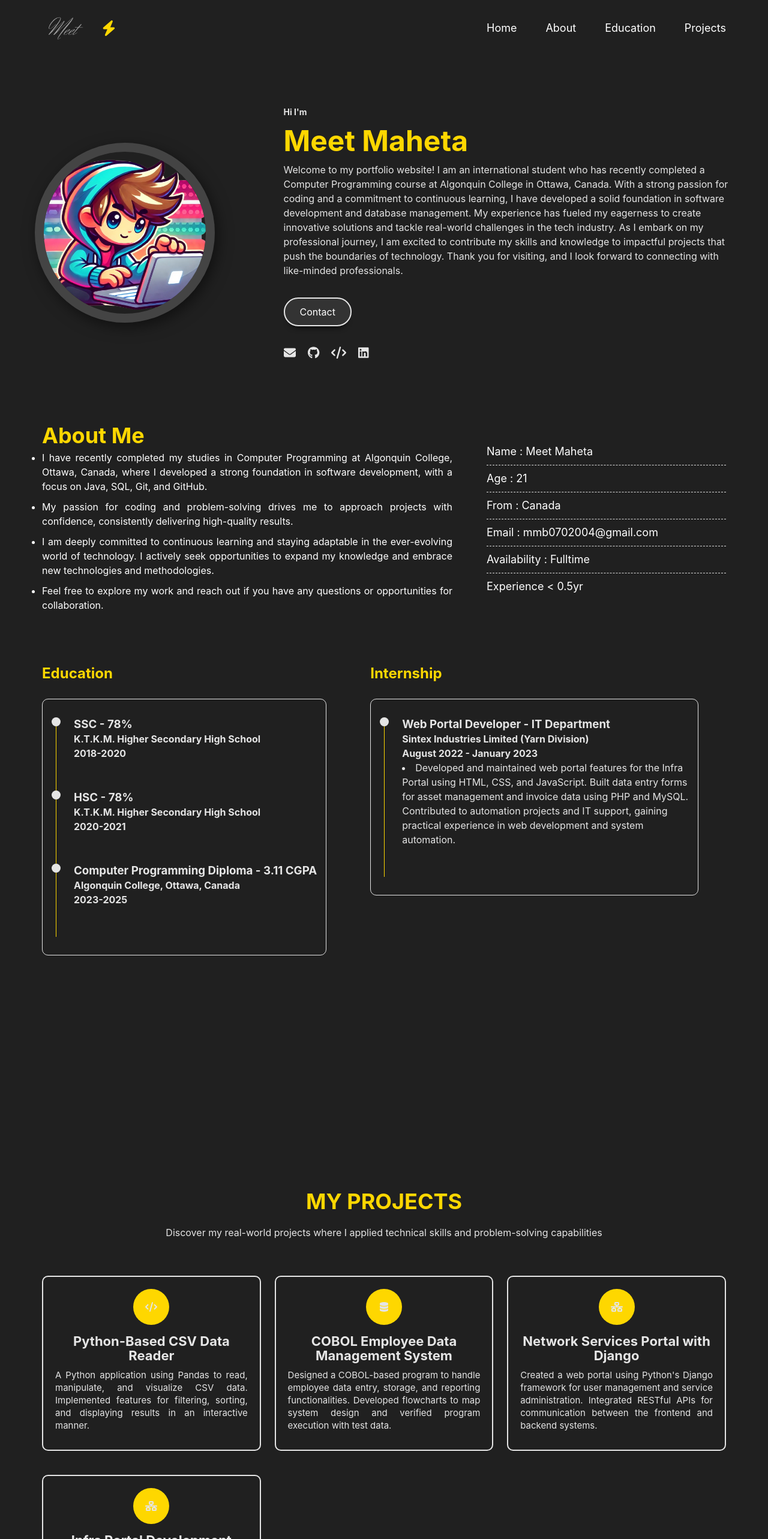
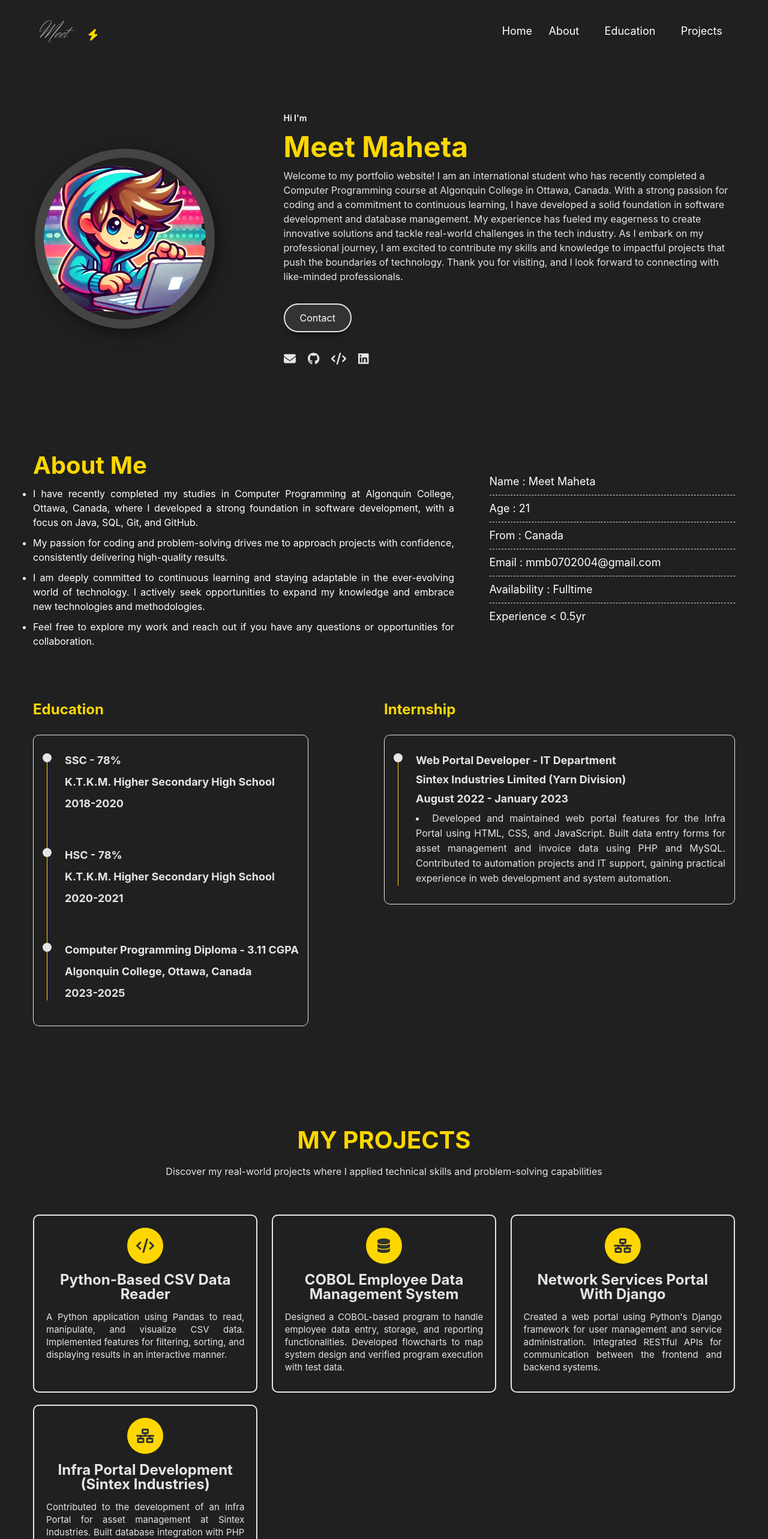
Before and after one commit to mmb0710/Meet-Maheta-Portfolio, a React (Create React App) app: page / in a window 1280 px wide. Shown: the top 2566 px of the page at 60% size. Built offline with nearby package versions, Linux system fonts and the light colour scheme.

Commit message:
Edited Source Code

```diff
--- a/src/App.css
+++ b/src/App.css
@@ -4,47 +4,47 @@ html {
   scroll-behavior: smooth;
 }
 
-* {
-  margin: 0;
-  padding: 0;
-  box-sizing: border-box;
-  scroll-behavior: smooth;
+*{
+  margin:0;
+  padding:0;
+  box-sizing:border-box;
+  scroll-behavior:smooth;
+}
+a{
+  text-decoration: none ;
+  color:#fff;
+  transition:0.3s;
+}
+ul{
+  list-style:none;
+}
+img{
+  max-width: 100%;
+}
+body{
+  font-family: 'Lexend', sans-serif;
+  font-size:16px;
+  line-height:24px;
+  background-color:#202020;
+}
+.container{
+  width: 1170px;
+  margin:auto;
 }
 
-a {
-  text-decoration: none;
-  color: #fff;
-  transition: 0.3s;
-}
 
-ul {
-  list-style: none;
-}
 
-img {
-  max-width: 100%;
-}
-
-body {
-  font-family: 'Lexend', sans-serif;
-  font-size: 16px;
-  line-height: 24px;
-  background-color: #202020;
-  color: #e5e5e5;
-}
-
-.container {
-  width: 100%;
-  max-width: 1170px;
-  margin: auto;
-  padding: 0 15px; /* Added padding to prevent content from touching edges */
-}
 
       /*---------------------------Header---------------------------*/
 
+.header-area{
+  padding:25px 0;
+  transition: padding .3s;
+}
+
 .header-area {
-  padding: 20px 0;
-  transition: padding 0.3s;
+  padding: 25px 0;
+  transition: padding .3s;
 }
 
 .header {
@@ -56,28 +56,33 @@ body {
 .logo {
   display: flex;
   align-items: center;
+  text-transform: uppercase;
   font-size: 26px;
   font-weight: 700;
-  text-transform: uppercase;
 }
 
 .logo img {
-  width: 80px;
+  width: 80px; /* Adjust as necessary */
   margin-right: 10px;
 }
 
 .navbar {
   display: flex;
-  justify-content: space-between;
-  width: 35%;
+  justify-content: space-between; /* Distributes space evenly */
+  width: 35%; /* Adjust width as needed */
+  list-style: none;
+  margin: 0;
+  padding: 0;
 }
 
 .navbar li {
+  flex-grow: 1; /* Makes each link take equal space */
   text-align: center;
 }
 
 .navbar li a {
   color: #fff;
+  text-decoration: none;
   font-size: 18px;
   transition: color 0.3s;
 }
@@ -116,51 +121,118 @@ body {
   padding: 5px;
 }
 
+.header{
+  display:flex;
+  justify-content: space-between;
+  align-items: center;
+  /* padding-bottom: 2rem; */
+}
+.logo {
+  display: flex;
+  align-items: center;
+  position: relative;
+  text-transform: uppercase;
+  font-size: 26px;
+  font-weight: 700;
+}
+
+.logo .fa-bolt {
+  color: #fed700;
+  font-size: 19.5px;
+  position: absolute;
+  top: 60%;
+  left: 100%;
+  transform: translate(-50%, -50%);
+  z-index: 1;
+}
+
+.signature {
+  width: 100px;
+  height:auto;
+  margin-right: 10px;
+}
+
+.header ul li:first-child {
+  margin-right: auto;
+}
+
+.header ul{
+  display: flex;
+  align-items: center;
+}
+.header ul li{
+  margin: 0 15px;
+}
+.header ul li a{
+  text-transform: capitalize;
+  display: block;
+}
+.header ul li a.active{
+  color: #fed700;
+}
+.header ul li a:hover{
+  color:#fed700;
+}
+.header .menu_icon{
+  color:#fff;
+  font-size: 18px;
+  cursor: pointer;
+  display: none;
+}
+
+
 /*---------------------------HomePage--------------------------*/
 
-.FirstElement {
-  display: flex;
+.FirstElement{
+   display:flex;
    justify-content: space-around;
    align-items: center;
    padding-top: 5rem;
 }
 
-.FirstElement .profile-photo {
+.FirstElement.adjusted-padding {
+  padding-top: 40px;
+}
+
+.FirstElement .profile-photo{
   width: 300px;
-  height: 300px;
+  height:  300px;
   border-radius: 50%;
   overflow: hidden;
   border: 15px solid #444444;
-  box-shadow: 5px 7px 25px rgba(0, 0, 0, 0.5);
+  box-shadow: 5px 7px 25px rgba(0, 0, 0, 0.5)
 }
-
-.profile-text {
+profile-photo .img{
+  height: 100%;
+  width: 100%;
+  transition: 0.5s;
+}
+.FirstElement .profile-photo img:hover{
+  transform: scale(1.2);
+}
+.profile-text{
   max-width: 750px;
   display: flex;
   flex-direction: column;
 }
-
-.profile-text h5 {
+.profile-text h5{
   color: #e5e5e5;
   font-size: 14px;
 }
-
-.profile-text h1 {
+.profile-text h1{
   color: #fed700;
   font-size: 3rem;
 }
-
-.profile-text p {
-  color: #e5e5e5;
+.profile-text p{
+  color:#e5e5e5;
 }
-
 .profile-text .social {
   display: flex;
-  gap: 20px;
+  gap: 20px; /* Adjust the spacing as necessary */
 }
 
 .profile-text .social a {
-  font-size: 20px;
+  font-size: 20px; /* Adjust the icon size */
   color: #e5e5e5;
   transition: 0.5s;
 }
@@ -173,45 +245,41 @@ body {
 .FirstElement .profile-photo img {
   width: 100%;
   height: 100%;
-  transition: transform 0.5s ease-in-out;
+  transition: transform 0.5s ease-in-out; /* Smooth image zoom effect */
 }
 
 .FirstElement .profile-photo:hover {
-  transform: scale(1.05);
-  box-shadow: 8px 10px 30px rgba(0, 0, 0, 0.7);
+  transform: scale(1.05); /* Slightly scale up the container */
+  box-shadow: 8px 10px 30px rgba(0, 0, 0, 0.7); /* Deeper shadow on hover */
 }
 
 .FirstElement .profile-photo:hover img {
-  transform: scale(1.1);
+  transform: scale(1.1); /* Zoom in the image */
 }
 
 /*---------------------------About---------------------------*/
 
-.about-area {
-  padding-top: 100px;
+.about-area{
+  padding-top: 130px;
   background-color: #202020;
 }
-
-.about {
+.about{
   display: flex;
   justify-content: space-between;
   align-items: center;
-  margin-bottom: 50px;
+  margin-bottom:50px;
 }
-
-.about-content {
+.about-content{
   flex-basis: 60%;
 }
-
-.about-content h4 {
+.about-content h4{
   color: #fed700;
-  font-size: 36px;
-  line-height: 50px;
+  font-size: 40px;
+  line-height: 70px;
   text-transform: capitalize;
 }
-
 .about-content ul {
-  color: #fff;
+  color:#fff;
   text-align: justify;
 }
 
@@ -220,91 +288,95 @@ body {
   margin-bottom: 10px;
 }
 
-.about-skills {
+.about-skills{
   flex-basis: 35%;
 }
-
-.about-skills ul li {
+.about-skills ul li{
   border-bottom: 1px dashed #ddd;
   padding-bottom: 10px;
   margin-bottom: 10px;
   color: #fff;
   font-size: 18px;
 }
-
-.about-skills ul li:last-child {
+.about-skills ul li:last-child{
   border-bottom: 0;
   padding-bottom: 0;
   margin-bottom: 0;
 }
 
+
 /*---------------------------Button---------------------------*/
 
-.btn-group {
+.btn-group{
   margin: 45px 0;
 }
-
-.btn-group .btn {
+.btn-group .btn{
   border-color: #d5d5d5;
   color: #fff;
   background-color: #333;
-  padding: 12px 25px;
+  padding:12px 25px;
   margin: 5px 0;
   margin-right: 7px;
   border-radius: 30px;
   border: 2px solid #e5e5e5;
   box-shadow: 0 10px 10px -8px rgb(0 0 0 / 78%);
 }
-
-.btn.active {
+.btn.active{
   border-color: #fed700;
 }
 
+
 /*---------------------------Education & Internship---------------------------*/
 
-.education-content .row {
+.education-content .row{
   display: flex;
   border-radius: 5px;
-  margin-bottom: 150px;
-  flex-wrap: wrap; /* Ensures wrapping for smaller screens */
+  height: 400px;
+  margin-bottom: 250px;
 }
 
-.education-content .title {
+.education-content .title{
   color: #fed700;
 }
-
 .education-content .row .education,
-.education-content .row .internship {
+.education-content .row .internship
+{
   color: #e5e5e5;
-  flex: 0 0 48%;
+  flex:0 0 50%;
+  max-width: 50%;
   margin-top: 30px;
 }
-
-.education-content h3.title {
-  font-size: 24px;
+.education-content  h3.title{
+  font-size:24px;
   margin-bottom: 30px;
   font-weight: 700;
 }
-
-.education-content .row.timeline-box {
-  flex: 0 0 100%;
+.education-content .row.timeline-box{
+  flex:0 0 100%;
+  max-width: 100%;
 }
-
-.education-content .row .timeline {
+.education-content .row .timeline{
+  /* background-color:#e5e5e5; */
   padding: 30px 15px;
   border: 1px solid #e5e5e5;
   border-radius: 10px;
   width: 100%;
   position: relative;
 }
-
-.education-content .row .timeline-item {
-  position: relative;
+.education-content .row .timeline-item{
+  position:relative;
   padding-left: 37px;
   padding-bottom: 50px;
 }
-
-.education-content .row .timeline-item::before {
+.education-content .row  .internship .timeline-item{
+  position:relative;
+  padding-left: 37px;
+  padding-bottom: 30px;
+}
+.education-content .row .timeline-item:last-child{
+  padding-bottom: 0;
+}
+.education-content .row .timeline-item::before{
   content: "";
   width: 1px;
   position: absolute;
@@ -313,8 +385,7 @@ body {
   top: 0;
   background-color: #fed700;
 }
-
-.education-content .row .circle-dot {
+.education-content .row .circle-dot{
   position: absolute;
   left: 0;
   top: 0;
@@ -323,34 +394,47 @@ body {
   border-radius: 50%;
   background-color: #e5e5e5;
 }
+.education-content .row .timeline-title  {
+  font-weight: 700;
+  font-size: 18px;
+  margin-bottom: 12px;
+}
+.education-content .row .internship .timeline-title  {
+  font-weight: 700;
+  font-size: 18px;
+  margin-bottom: 8px;
+}
+.education-content .row .timeline-text{
+  line-height: 25px;
+  font-size: 16px;
+  text-align: justify;
+}
+
+
 
 /*---------------------------Projects---------------------------*/
-
-.project-content {
+.project-content{
   padding: 90px 0;
 }
-
-.project-title {
+.project-title{
   margin-bottom: 60px;
   text-align: center;
 }
-
-.project-title h4 {
+.project-title h4{
   text-transform: uppercase;
-  font-size: 36px;
+  font-size: 40px;
   line-height: 40px;
   color: #fed700;
   margin-bottom: 20px;
 }
 
 .project-content .project {
-  padding: 20px;
+  position: relative;
+  padding: 20px; /* Reduced padding for more compact content */
   border: 2px solid #e5e5e5;
   border-radius: 10px;
   text-align: center;
-  transition: 0.3s;
-  flex-basis: 32%;
-  margin-bottom: 20px;
+  transition: .3s;
 }
 
 .project-content .project:hover {
@@ -358,7 +442,7 @@ body {
 }
 
 .icon-wrapper {
-  background-color: #fed700;
+  background-color: #fed700; /* Circle background color */
   width: 60px;
   height: 60px;
   border-radius: 50%;
@@ -368,45 +452,75 @@ body {
   margin: 0 auto 15px auto;
 }
 
+.project-icon {
+  color: #333; /* Icon color */
+  font-size: 24px; /* Icon size */
+}
+
 .project h4 {
-  font-size: 22px;
+  font-size: 22px; /* Slightly smaller font for headings */
   margin: 10px 0;
 }
 
 .project p {
-  font-size: 15px;
+  font-size: 15px; /* Adjusted font size for compactness */
   color: #e5e5e5;
-  line-height: 1.4;
-  margin: 10px 0;
+  line-height: 1.4; /* Adjusted line-height for better text compactness */
+  margin: 10px 0; /* Margin adjustment for spacing between paragraphs */
   text-align: justify;
 }
 
-.project-title p {
+.project-title p{
   color: #e5e5e5;
 }
-
-.projects {
+.projects{
   display: flex;
   justify-content: space-between;
   flex-wrap: wrap;
-  gap: 20px;
+  gap: 20px; /* Added gap between project cards */
 }
-
+.project {
+    color: #e5e5e5;
+    border: 2px solid #e5e5e5;
+    border-radius: 10px;
+    width: 100%;
+    max-width: 32%; /* Ensures the project boxes maintain a consistent width */
+    position: relative;
+    padding: 20px; /* Reduced padding */
+    text-align: center;
+    flex-basis: 32%;
+    transition: .3s;
+}
+.project i {
+  background-color: #fed700;
+  width: 60px;
+  height: 60px;
+  color: #333;
+  font-size: 26px;
+  line-height: 60px;
+  border-radius: 50%;
+}
+.project h4 {
+  font-size: 24px;
+  text-transform: capitalize;
+  margin: 15px 0;
+}
 .project:hover {
   border-color: #fed700;
 }
 
 /*---------------------------Footer---------------------------*/
-
 .footer {
     max-width: 950px;
     margin: 0 auto;
     padding: 15px 0 26px;
     border-top: 1px solid rgba(255, 255, 255, 0.1);
     color: rgba(255, 255, 255, 0.4);
+    display: flex;
+    flex-direction: column;
+    align-items: center;
     text-align: center;
   }
-
   .footer .message {
     font-size: 12px;
     color: rgba(255, 255, 255, 0.4);
@@ -417,72 +531,84 @@ body {
     font-size: 12px;
   }
 
-/*------------------- Responsive Design for small screens -------------------*/
 
-/* Tablet Layout */
-@media only screen and (max-width: 1050px) {
-  .FirstElement {
+
+
+ /*------------------- Responsive Design on small screen -------------------*/
+
+/* Medium layout */
+@media only screen and (min-width:1000px) and (max-width:1200px){
+  .container{
+    width: 970px;
+  }
+}
+
+@media(max-width:1050px){
+  .FirstElement{
     flex-direction: column;
     padding-top: 2rem;
   }
-
-  .profile-text {
-    padding: 40px 0;
+  .profile-text{
+    padding: 40px 0px;
   }
 }
 
-@media only screen and (max-width: 768px) {
-  .container {
-    padding: 0 20px;
+
+
+/* tablet layout */
+@media only screen and (min-width:768px) and (max-width:999px){
+  .container{
+    width: 750px;
+  }
 }
 
-  .projects {
-    flex-direction: column;
+
+/* Mobile Layout */
+@media only screen and (max-width:767px){
+  .container{
+    width: 350px;
   }
 
-  .project {
+  .header .menu_icon {
+    display: block;
+  }
+  .header ul{
+    display: none;
+  }
+  .header i{
+    color: #e5e5e5;
+  }
+
+  .profile-text{
+    width: 350px;
+  }
+  .FirstElement .profile-text p{
+    text-align: justify;
+  }
+  .about{
+    flex-direction: column;
     flex-basis: 100%;
     margin-bottom: 30px;
   }
+  .about-skills{
+    width: 100%;
+    margin-top: 30px;
+  }
+  .education-content .row {
+    flex-direction: column;
+    height: auto;
+    margin-bottom: 50px;
   }
 
-/* Mobile Layout */
-@media only screen and (max-width: 576px) {
-  body {
-    font-size: 14px;
-    line-height: 22px;
+  .education-content .row .education,
+  .education-content .row .internship {
+    flex-basis: 100%;
+    max-width: 100%;
+    margin-top: 30px;
+  }
+  .project{
+    flex-basis: 100%;
+    margin-bottom: 30px;
   }
 
-  .FirstElement {
-    padding-top: 1.5rem;
 }
-
-  .FirstElement .profile-photo {
-    width: 200px;
-    height: 200px;
-  }
-
-  .profile-text h1 {
-    font-size: 2rem;
-  }
-
-  .profile-text p {
-    font-size: 14px;
-  }
-
-  .projects {
-    gap: 15px;
-  }
-
-  .about {
-    flex-direction: column;
-  }
-
-  .about-skills ul li {
-    font-size: 16px;
-  }
-
-  .footer {
-    padding: 10px;
-  }
-}
```
Lines whose indentation alone changed are shown as unchanged.
